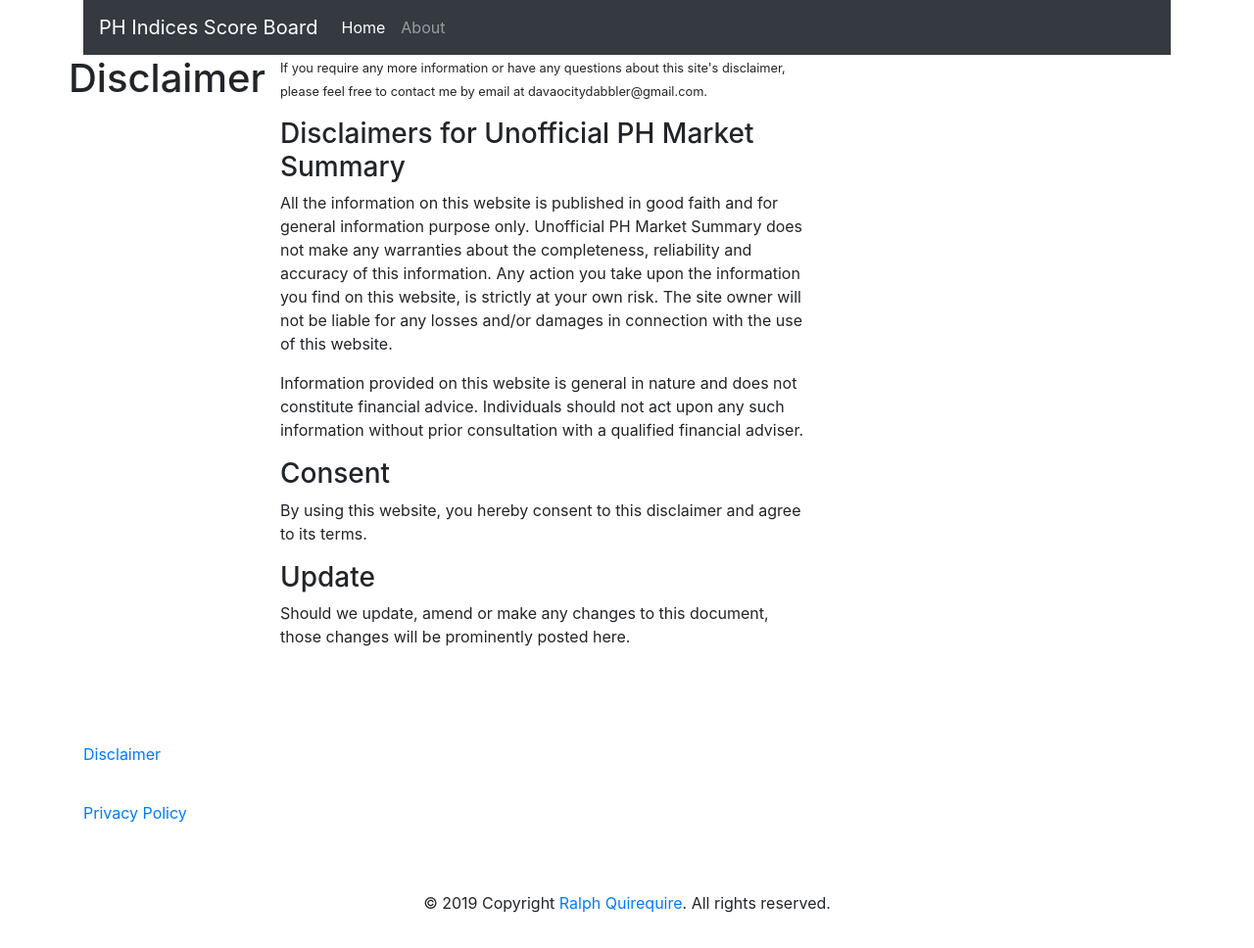
After one commit to ralphqq/pse-indices-scoreboard, a Django app: page /disclaimer/ in a window 1280 px wide. The commit adds this page. Shown: the whole page at 98% size. Run offline with Django 3.2, Linux system fonts and the light colour scheme; parts of the project's set-up code (start-up, migrations or seed data) failed here and were passed over; some libraries are stand-ins or nearby versions.

Commit message:
Added a basic disclaimer page

```diff
--- a/main_board/templates/base.html
+++ b/main_board/templates/base.html
@@ -61,7 +61,9 @@
               <div class="col-md-12">
                 {% block page_footer_links %}
                 <ul class="list-inline">
-                  <li><a href="#">Terms of Service</a></li>
+                  <li>
+                    <a href="{% url 'disclaimer' %}">Disclaimer</a>
+                  </li>
                   <li><a href="#">Privacy Policy</a></li>
                 </ul>
                 {% endblock %}
--- /dev/null
+++ b/main_board/templates/main_board/disclaimer.html
@@ -0,0 +1,20 @@
+{% extends 'base.html' %}
+{% load humanize %}
+
+{% block page_title %}Disclaimer{% endblock %}
+
+{% block page_content %}
+<div class="row">
+  <h1>Disclaimer</h1>
+  <div class="col-md-6">
+    <p><small>If you require any more information or have any questions about this site's disclaimer, please feel free to contact me by email at davaocitydabbler@gmail.com.</small></p>
+    <h3>Disclaimers for Unofficial PH Market Summary</h3>
+    <p>All the information on this website is published in good faith and for general information purpose only. Unofficial PH Market Summary does not make any warranties about the completeness, reliability and accuracy of this information. Any action you take upon the information you find on this website, is strictly at your own risk. The site owner will not be liable for any losses and/or damages in connection with the use of this website.</p>
+    <p>Information provided on this website is general in nature and does not constitute financial advice. Individuals should not act upon any such information without prior consultation with a qualified financial adviser.</p>
+    <h3>Consent</h3>
+<p>By using this website, you hereby consent to this disclaimer and agree to its terms.</p>
+<h3>Update</h3>
+<p>Should we update, amend or make any changes to this document, those changes will be prominently posted here.</p>
+  </div>
+</div>
+{% endblock %}
--- a/pse_summary/urls.py
+++ b/pse_summary/urls.py
@@ -15,10 +15,14 @@ Including another URLconf
 """
 from django.contrib import admin
 from django.urls import path
+from django.views.generic import TemplateView
 
 from main_board import views as board_views
 
 urlpatterns = [
     path('admin/', admin.site.urls),
-    path('', board_views.BoardView.as_view(), name='homepage')
+    path('', board_views.BoardView.as_view(), name='homepage'),
+    path('disclaimer/',
+         TemplateView.as_view(template_name='main_board/disclaimer.html'),
+         name='disclaimer'),
 ]
```
